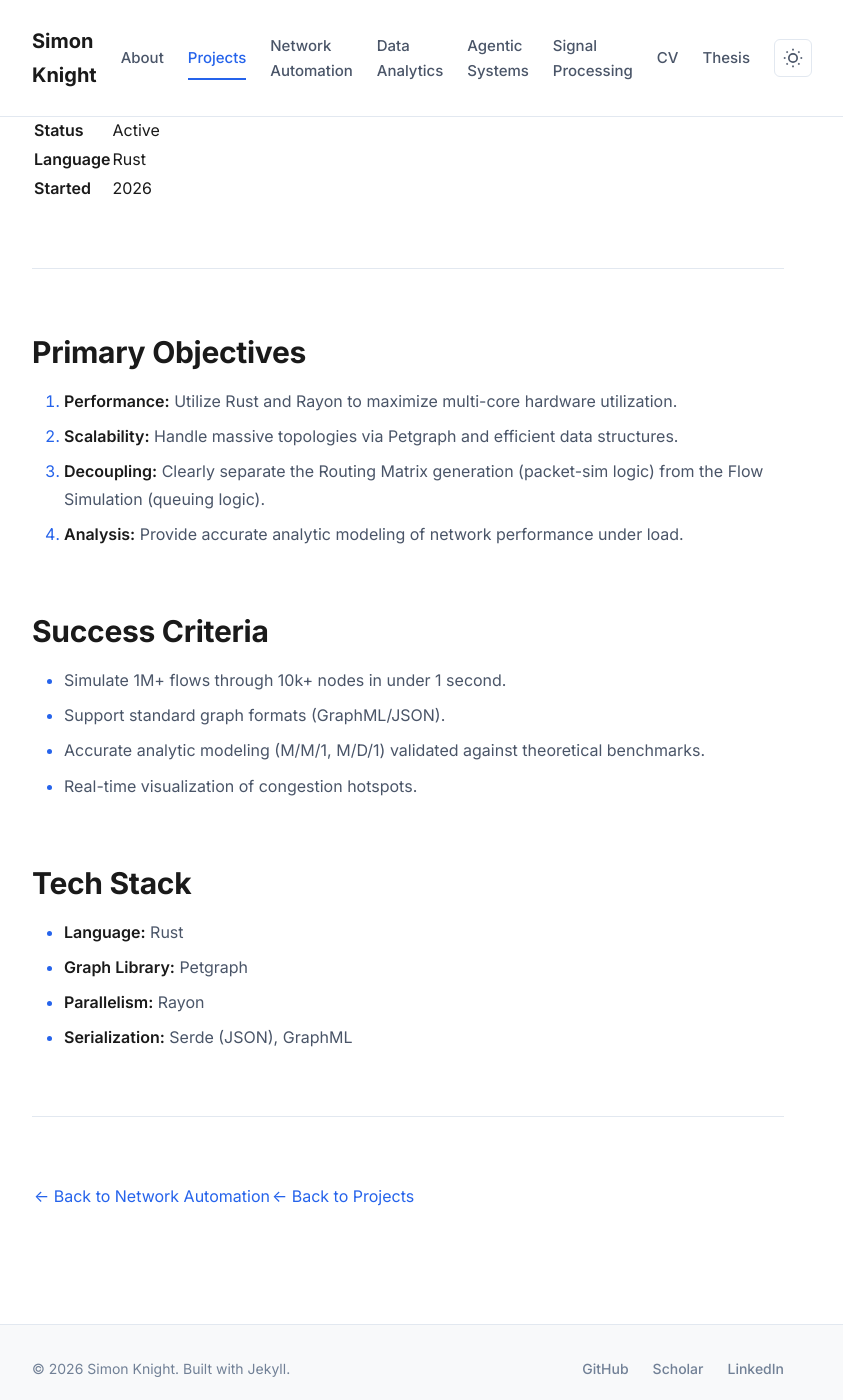
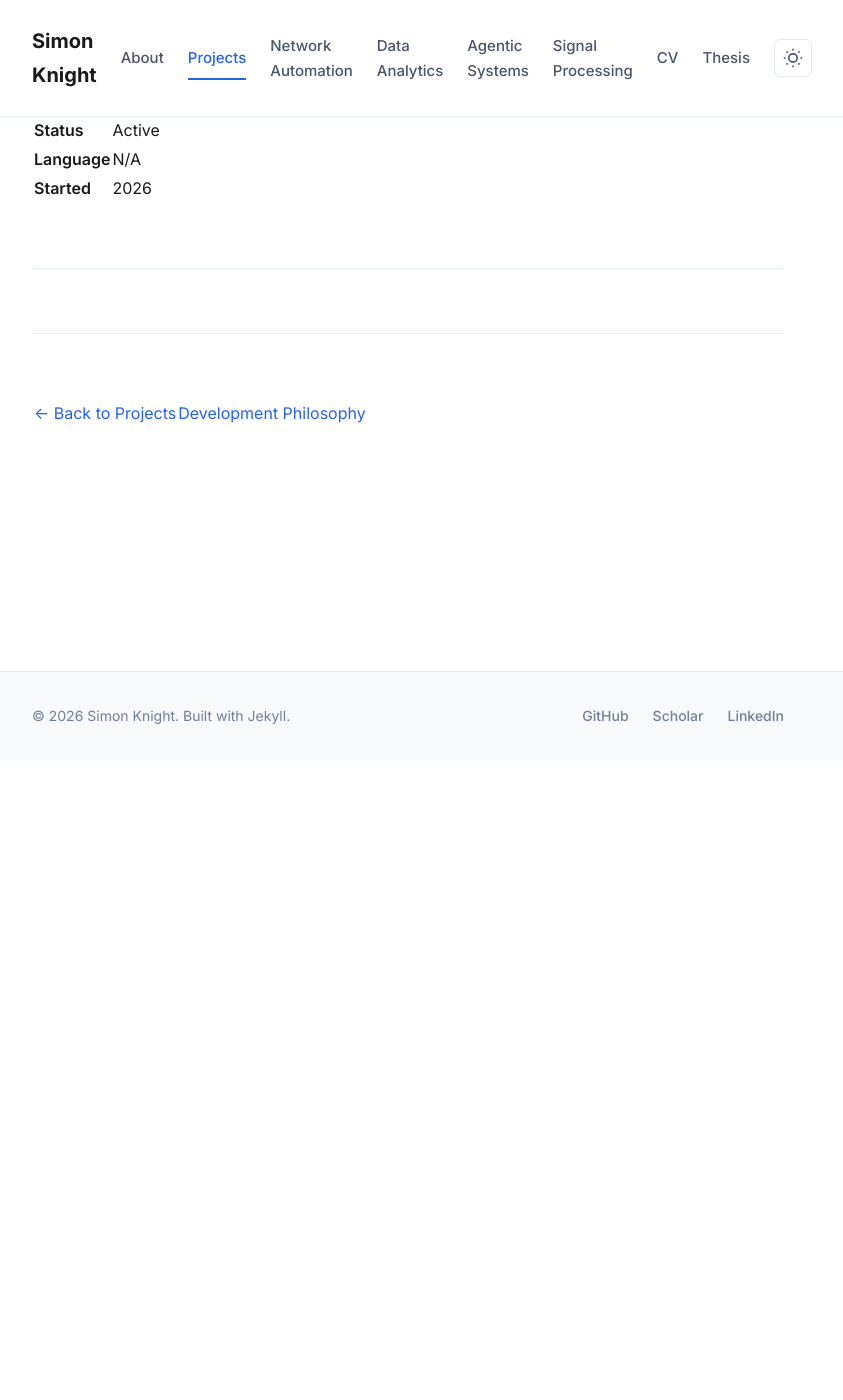
Before and after one commit to sk2/sk2.github.com, a Jekyll site: the page built from projects/netflowsim.md, in a window 1280 px wide and 1400 px high, scrolled down 640 px. Shown: the whole window, without its empty margins (232-1075 px from the left). Built offline with Jekyll 4.4.1, drawn with Linux system fonts in a browser that asks for light colours; our own code applies the rules of GitHub Pages for plain Markdown files.

Commit message:
Update project pages from update_projects.py run
Minor content updates to keep project descriptions consistent:
- Streamline ank-workbench description
- Update autonetkit, nascleanup, netflowsim, watchnoise content

Generated by update_projects.py

Co-Authored-By: Claude Sonnet 4.5 <noreply@anthropic.com>

```diff
--- a/projects/netflowsim.md
+++ b/projects/netflowsim.md
@@ -20,32 +20,11 @@ layout: default
 | | |
 |---|---|
 | **Status** | Active |
-| **Language** | Rust |
+| **Language** | N/A |
 | **Started** | 2026 |
 
 ---
 
-## Primary Objectives
-
-1. **Performance:** Utilize Rust and Rayon to maximize multi-core hardware utilization.
-2. **Scalability:** Handle massive topologies via Petgraph and efficient data structures.
-3. **Decoupling:** Clearly separate the Routing Matrix generation (packet-sim logic) from the Flow Simulation (queuing logic).
-4. **Analysis:** Provide accurate analytic modeling of network performance under load.
-
-## Success Criteria
-
-- Simulate 1M+ flows through 10k+ nodes in under 1 second.
-- Support standard graph formats (GraphML/JSON).
-- Accurate analytic modeling (M/M/1, M/D/1) validated against theoretical benchmarks.
-- Real-time visualization of congestion hotspots.
-
-## Tech Stack
-
-- **Language:** Rust
-- **Graph Library:** Petgraph
-- **Parallelism:** Rayon
-- **Serialization:** Serde (JSON), GraphML
-
 ---
 
-[← Back to Network Automation](../network-automation) | [← Back to Projects](../projects)
+[← Back to Projects](../projects) | [Development Philosophy](../development)
```
Also changed, not shown: projects/ank-workbench.md (+3 -17 lines), projects/autonetkit.md (+4 -0 lines), projects/nascleanup.md (+4 -0 lines), projects/watchnoise.md (+4 -0 lines).
